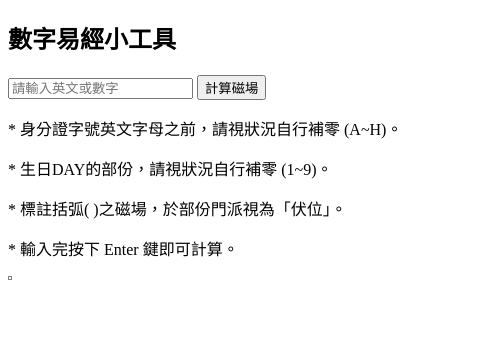
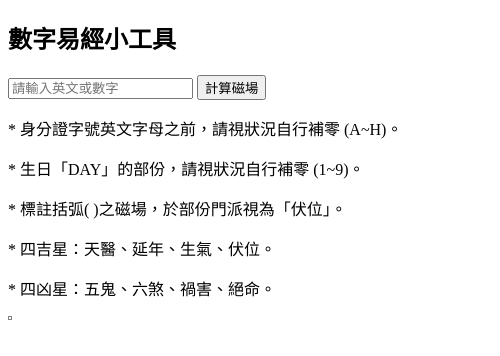
Before and after one commit to yslin1013/Numeric-Yijing, an Electron app: page index.html in a window 500 px wide. Drawn offline with Linux system fonts and the light colour scheme.

Commit message:
Update html content and window size

```diff
--- a/index.html
+++ b/index.html
@@ -10,9 +10,10 @@
     <input id="inputData" type="text" placeholder="請輸入英文或數字">
     <button id="submitData">計算磁場</button>
     <p><span>* 身分證字號英文字母之前，請視狀況自行補零 (A~H)。</span></p>
-    <p><span>* 生日DAY的部份，請視狀況自行補零 (1~9)。</span></p>
+    <p><span>* 生日「DAY」的部份，請視狀況自行補零 (1~9)。</span></p>
     <p><span>* 標註括弧( )之磁場，於部份門派視為「伏位」。</span></p>
-    <p><span>* 輸入完按下 Enter 鍵即可計算。</span></p>
+    <p><span>* 四吉星：天醫、延年、生氣、伏位。</span></p>
+    <p><span>* 四凶星：五鬼、六煞、禍害、絕命。</span></p>
 
     <table style="border-collapse: collapse; border: 1px solid grey;">
     <tr>
--- a/main.js
+++ b/main.js
@@ -35,7 +35,7 @@ Menu.setApplicationMenu(menu);
 function createWindow() {
   const win = new BrowserWindow({
     width: 500,
-    height: 400,
+    height: 500,
     icon: __dirname + '/images/favicon.ico'
   });
   win.loadFile('index.html');
```
